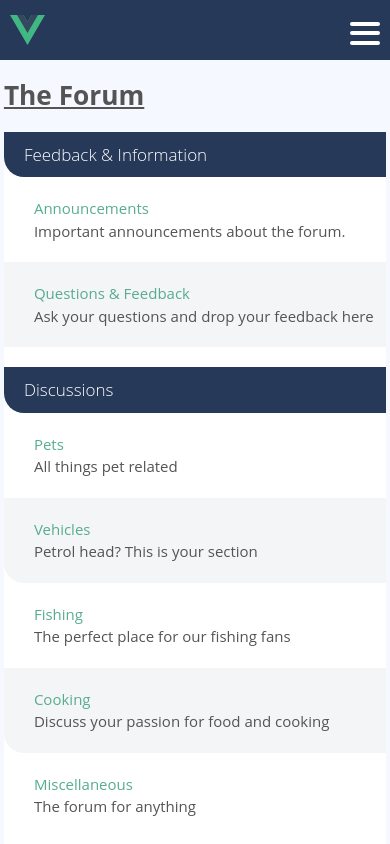
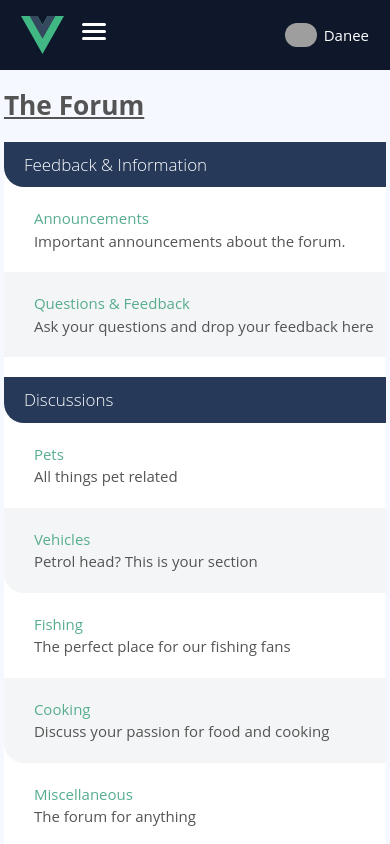
Before and after one commit to daneelf/vue-forum, a Vue app: page / in a window 390 px wide. Shown: the top 844 px of the page. Built offline with nearby package versions, Linux system fonts and the light colour scheme; grey boxes are pictures that could not be loaded.

Commit message:
feat(navbar): migrate navbar to tailwind

```diff
--- a/src/components/TheNavBar.vue
+++ b/src/components/TheNavBar.vue
@@ -1,33 +1,30 @@
 <template>
-  <header class="header" id="header">
-    <router-link :to="{ name: 'Home' }" class="logo">
-      <img src="../assets/svg/Vue.js_Logo_2.svg" />
+  <header class="flex items-center p-6 h-20 bg-slate-900" id="header">
+    <router-link :to="{ name: 'Home' }" class="w-16">
+      <img class="max-w-full" src="../assets/svg/Vue.js_Logo_2.svg" />
     </router-link>
 
-    <div class="btn-hamburger">
+    <div class="btn-hamburger w-7 h-7 ml-5 relative lg:hidden">
       <!-- use .btn-humburger-active to open the menu -->
-      <div class="top bar"></div>
-      <div class="middle bar"></div>
-      <div class="bottom bar"></div>
+      <div class="top-2 w-7 h-1 absolute rounded-full bg-white"></div>
+      <div class="top-4 w-7 h-1 absolute rounded-full bg-white"></div>
+      <div class="bottom-6 w-7 h-1 absolute rounded-full bg-white"></div>
     </div>
 
     <!-- use .navbar-open to open nav -->
-    <nav class="navbar">
-      <ul>
-        <li class="navbar-user">
-          <router-link :to="{ name: 'Profile' }">
-            <img
-              class="avatar-small"
-              :src="authUser.avatar"
-              :alt="`${authUser.name}`"
-            />
+    <nav class="w-full flex flex-row-reverse justify-between">
+      <ul class="flex items-center justify-start">
+        <li class="ml-auto">
+          <router-link :to="{ name: 'Profile' }" class="flex items-center text-white">
+            <div class="w-9 m-2">
+              <img
+                class="rounded-full max-w-full"
+                :src="authUser.avatar"
+                :alt="`${authUser.name}`"
+              />
+            </div>
             <span>
               {{ authUser.name }}
-              <img
-                class="icon-profile"
-                src="assets/img/svg/arrow-profile.svg"
-                alt=""
-              />
             </span>
           </router-link>
 
@@ -70,10 +67,10 @@
 </template>
 
 <script>
-import { mapGetters } from "vuex";
+import { mapGetters } from 'vuex';
 export default {
   computed: {
-    ...mapGetters(["authUser"]),
+    ...mapGetters(['authUser']),
   },
 };
 </script>
```
